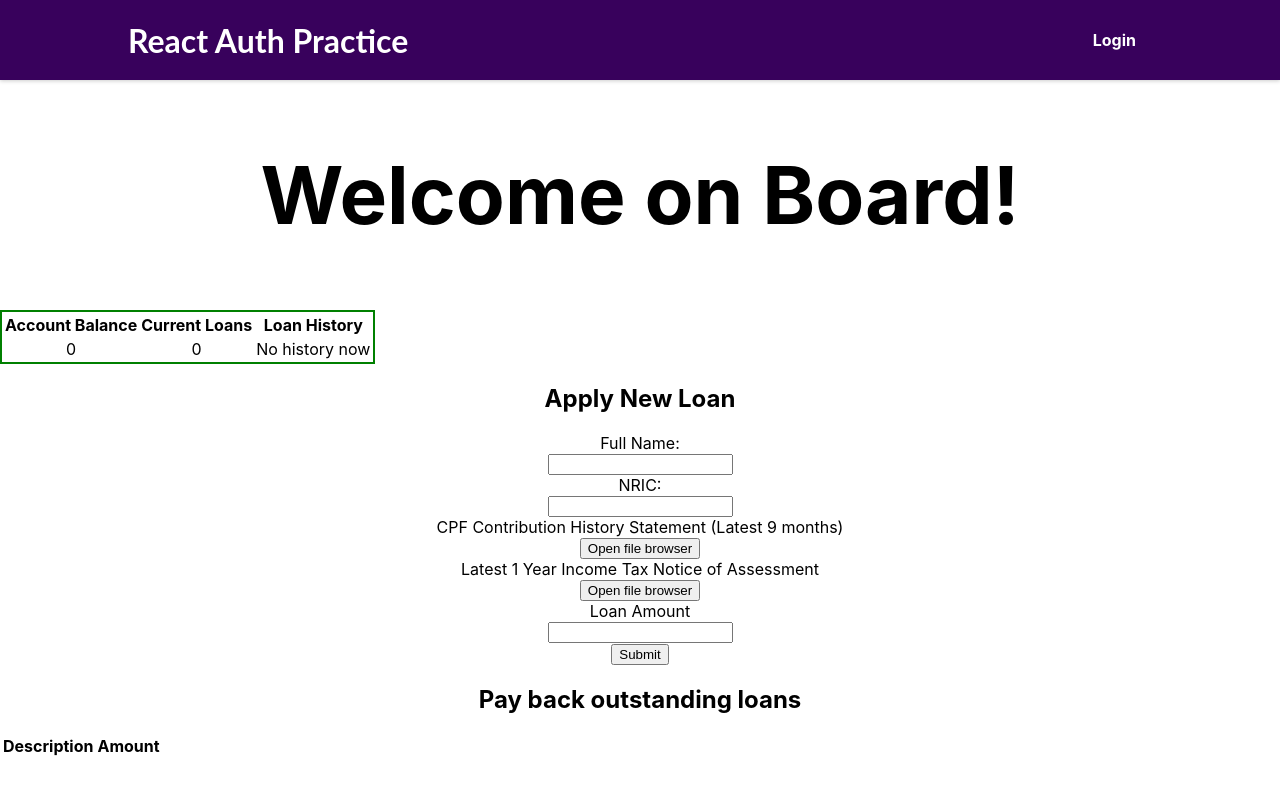
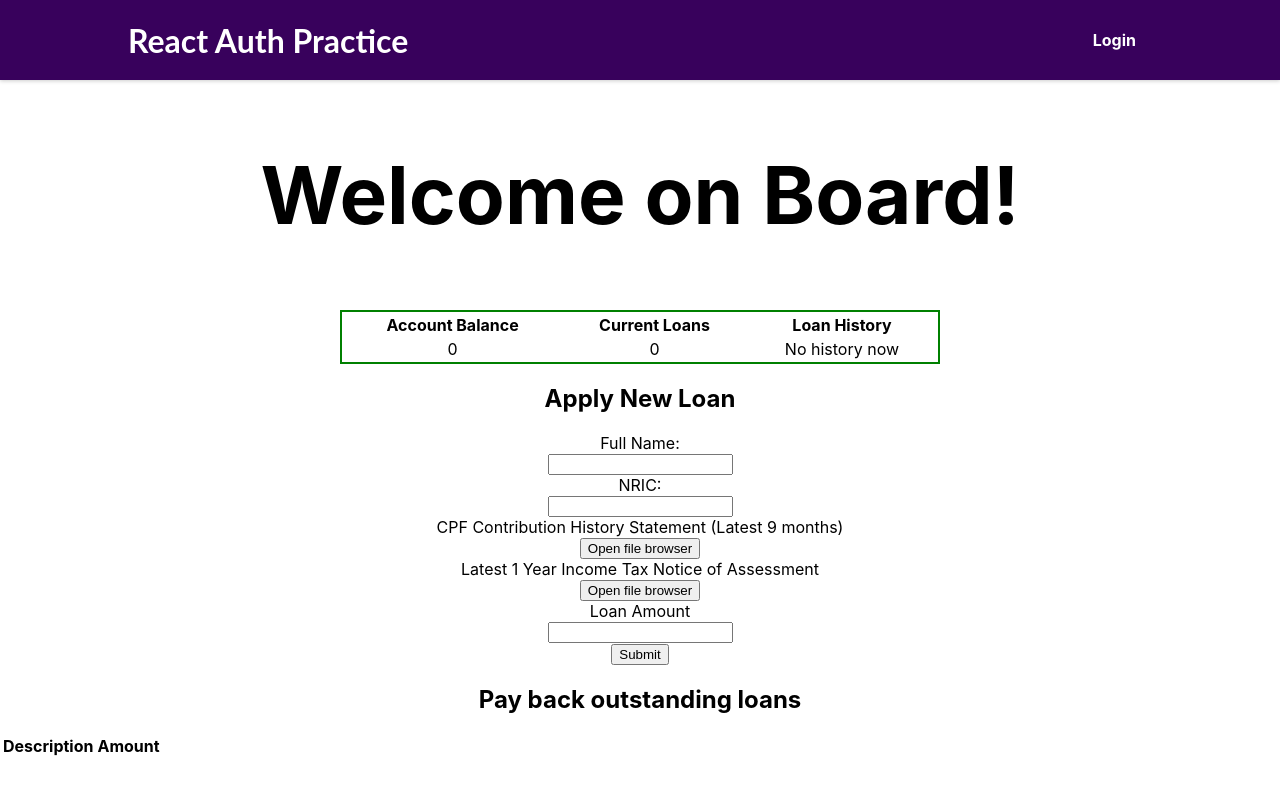
Before and after one commit to benFrogg/TT4_Group9, a React (Create React App) app in the folder TT4_FE/: page / in a window 1280 px wide. Shown: the top 794 px of the page. Built offline with nearby package versions, Linux system fonts and the light colour scheme.

Commit message:
center table

```diff
--- a/TT4_FE/src/components/StartingPage/StartingPageContent.js
+++ b/TT4_FE/src/components/StartingPage/StartingPageContent.js
@@ -41,7 +41,7 @@ const StartingPageContent = () => {
           loggedIn.isLoggedIn ?
         (*/}
             <div className="accountDets">
-              <table className="accountTable" style={{border: "2px solid green", alignItems: "center"}}>
+              <table className="accountTable" style={{border: "2px solid green", alignItems: "center", marginLeft: "auto", marginRight: "auto", width: "600px"}}>
                 <thead>
                   <tr>
                     <th>Account Balance</th>
--- a/TT4_FE/src/store/auth-context.js
+++ b/TT4_FE/src/store/auth-context.js
@@ -1,4 +1,5 @@
 import React, { useState } from "react";
+import { API_URL } from '../Constants';
 
 const AuthContext = React.createContext({
   token: "",
```
Also changed, not shown: TT4_FE/src/components/StartingPage/StartingPageContent.module.css (line endings or trailing spaces).
